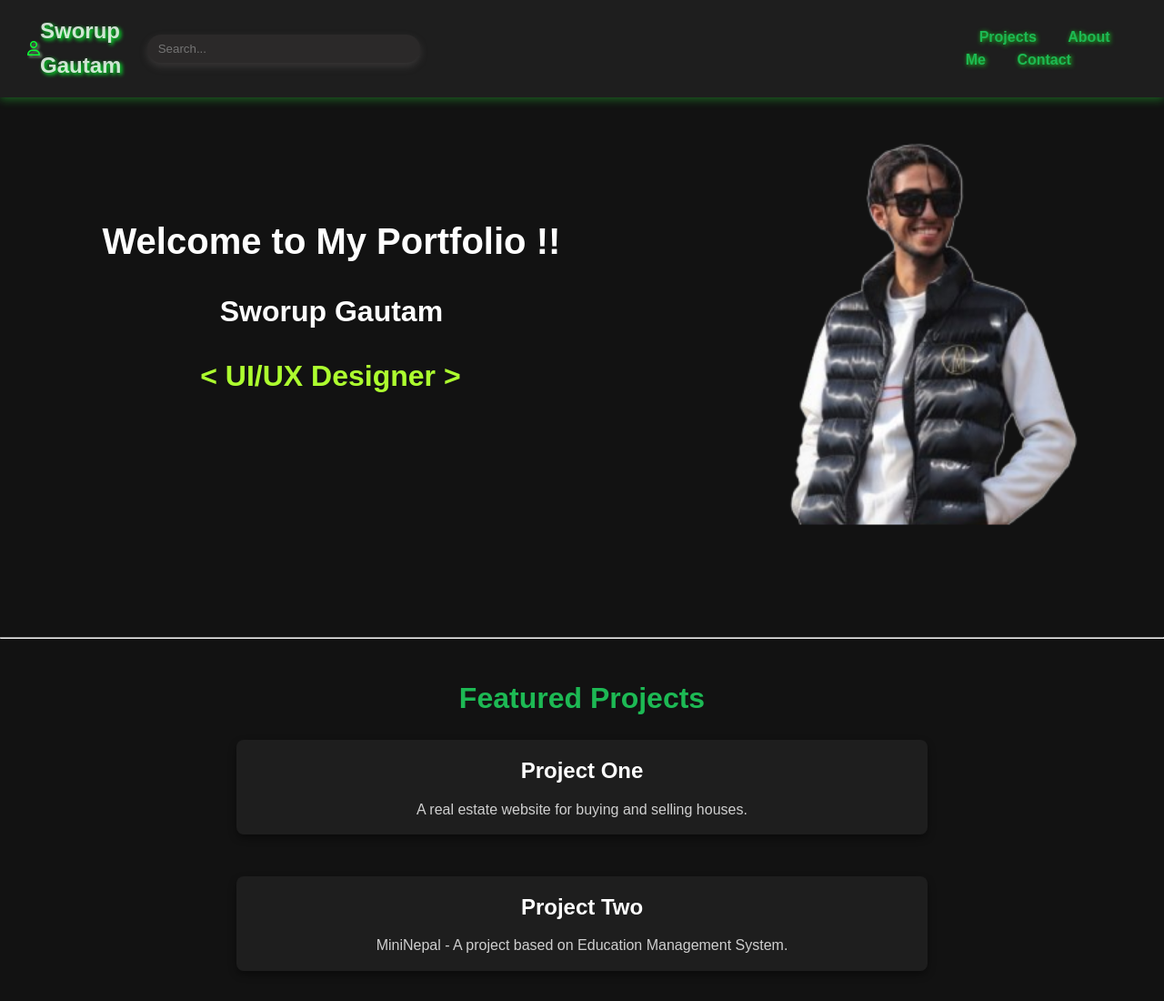
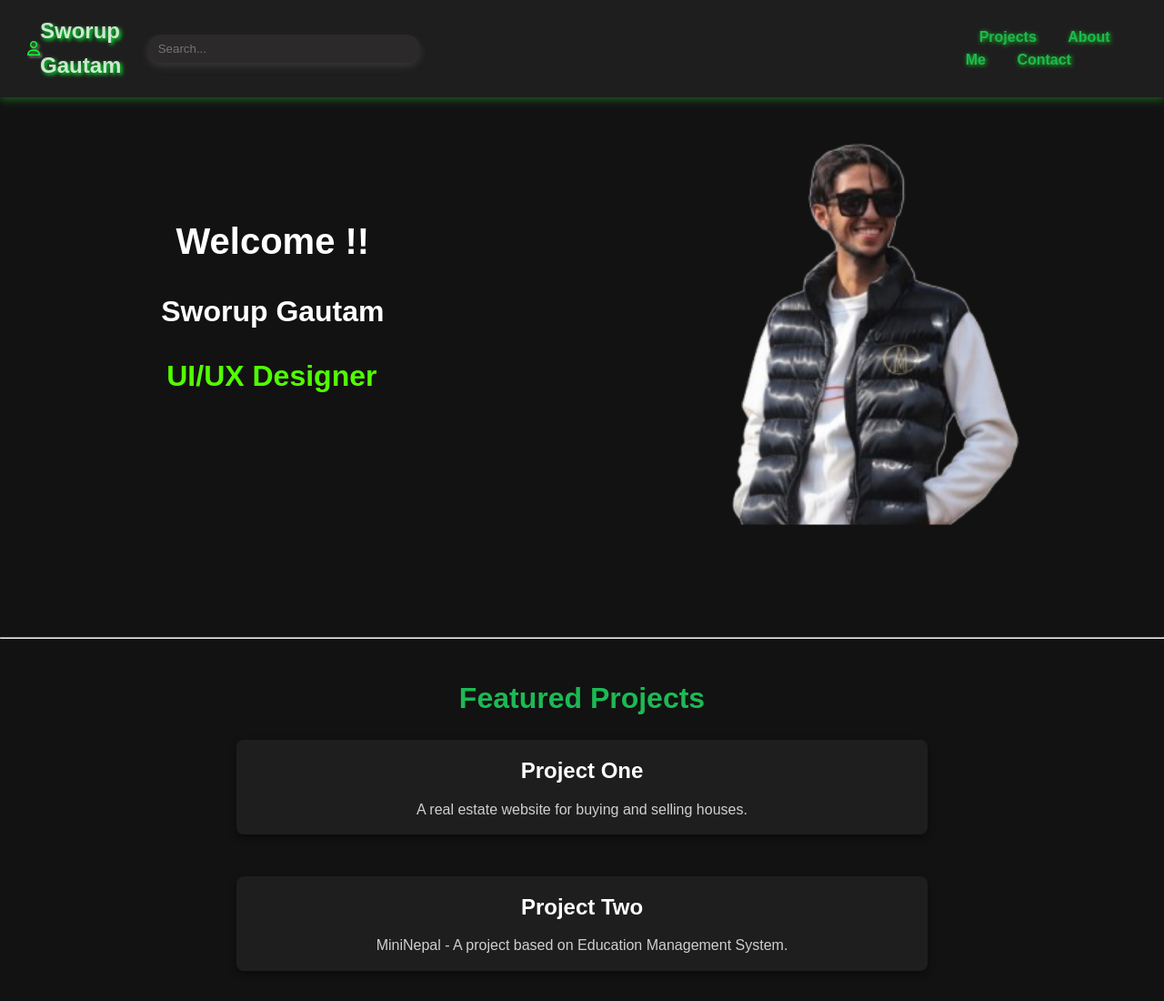
Before and after one commit to aveiro-07/portfolio-website, a plain HTML site: page index.html in a window 1280 px wide. Shown: the top 1100 px of the page at 91% size. Drawn offline with Linux system fonts and the light colour scheme.

Commit message:
My portfolio

```diff
--- a/index.html
+++ b/index.html
@@ -62,13 +62,14 @@
     <div class="parent">
 
     <section id="hero">
-      <h1 >Welcome to My Portfolio !!</h1>
+      <h1 >Welcome !!</h1>
       <b><h2 style="color: white;">Sworup Gautam</h2 style="color: white;"></b>
-      <h2 style="color: greenyellow;display: inline-block;
+      <h2 style="color: rgb(81, 255, 0);display: inline-block;
       overflow: hidden;
       white-space: nowrap;
       border-right: 2px solid black;
-      animation: typing 4s steps(30, end), blink 0.6s step-end infinite;"> < UI/UX Designer > </UI></h2 style="color: white;">
+      animation: typing 3s steps(30, end), blink 0.6s step-end infinite;"> UI/UX Designer
+      </h2 style="color: white;">
     </section>
 
     <section id="image">
```
